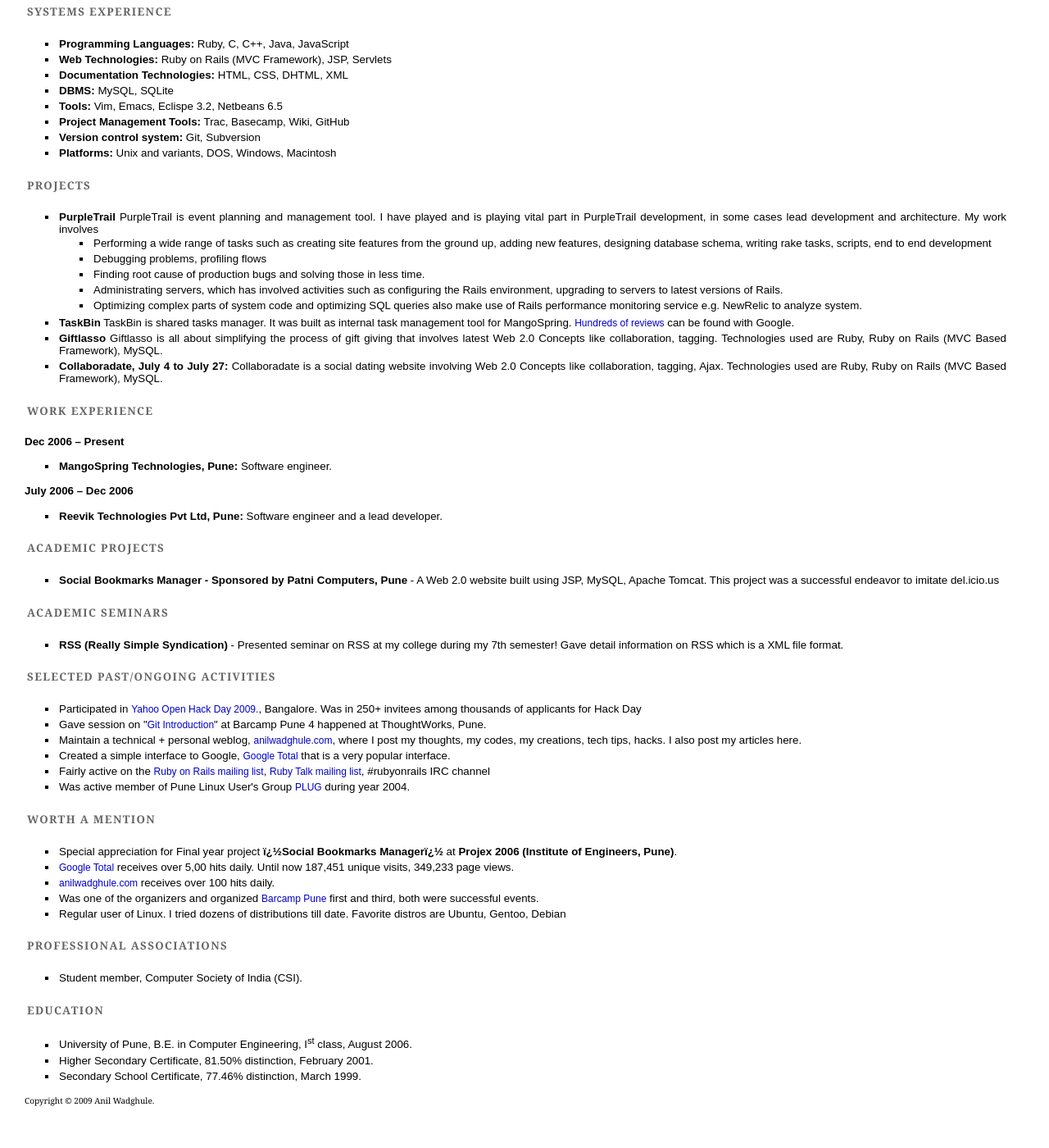
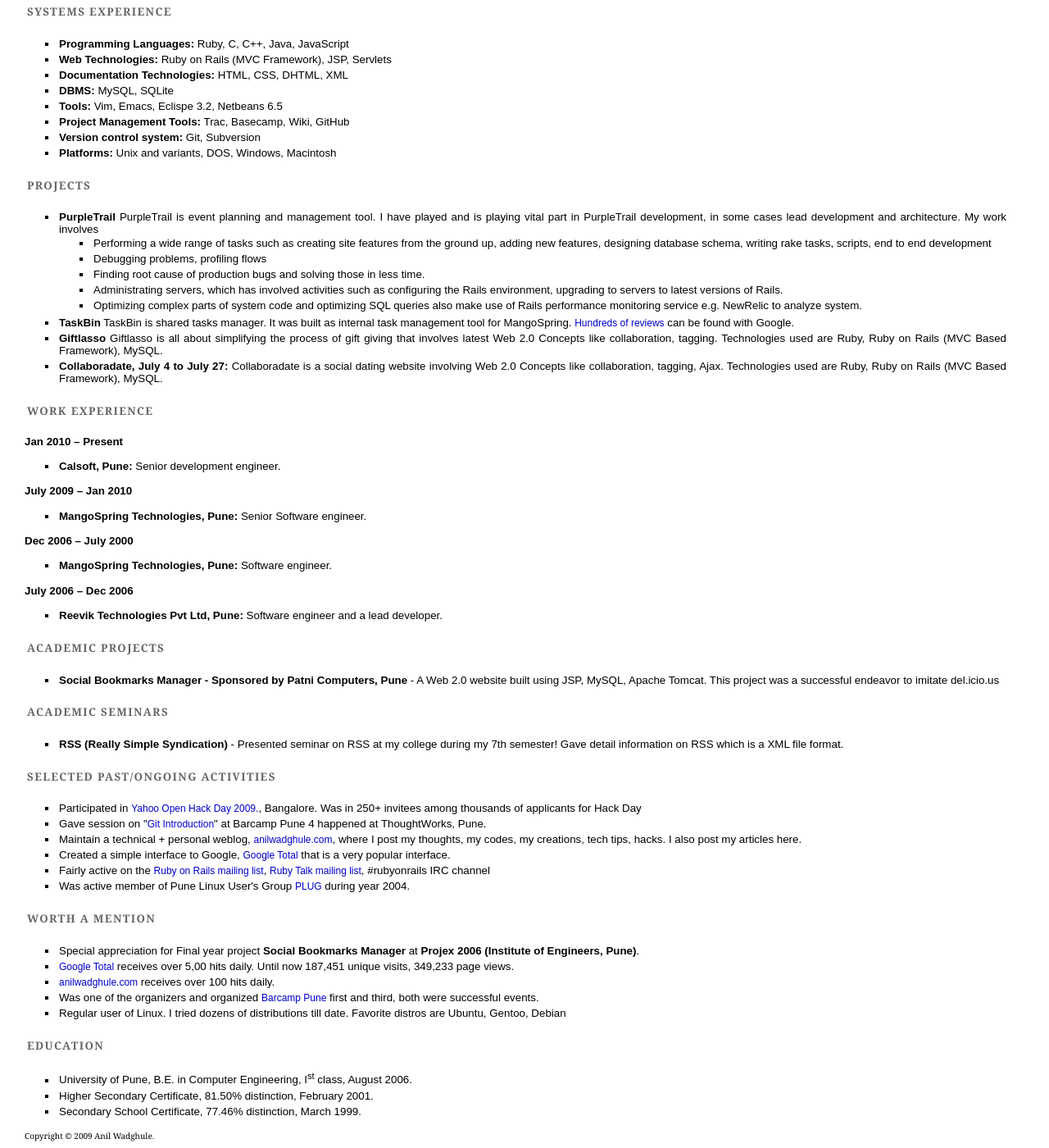
Before and after one commit to anildigital/anildigital.github.io, a Jekyll site: the page cv.html, which Jekyll copies as it is, in a window 1280 px wide and 1400 px high, scrolled down 355 px. Shown: the whole window at 82% size. Built offline with Jekyll 4.4.1, drawn with Linux system fonts in a browser that asks for light colours; Markdown is read by kramdown in place of the engine named in the settings; before the commit the page ends 1712 px from its top, so only the background shows below that.

Commit message:
Updated site

```diff
--- a/_layouts/default.html
+++ b/_layouts/default.html
@@ -30,7 +30,7 @@
 			<div class="contact">
 				<p>
 					Anil Wadghule<br />
-					works for <a href="http://mangospring.com/">MangoSpring</a><br />
+					Currently in Pune<br />
 					<a href="mailto:anil@digitalcodes.org">anil@digitalcodes.org</a>
 				</p>
 			</div>
--- a/_posts/2007-12-15-geek-night-at-thoughtworks.markdown
+++ b/_posts/2007-12-15-geek-night-at-thoughtworks.markdown
@@ -6,7 +6,7 @@
 ---
 I just came home after attending awesome Geek Night sessions at Thoughtworks Pune office.  This was my second time of attending Thoughworks Geek Night. I liked both these Geek Nights and interesting thing, it does not happen at night, but at afternooon around 2pm - 5pm.
 
-There were two sessions first was "JRuby Primar - by Aman King" and second was "RubyWars - Play a simulation game where you write code for your strategy - By Akshay Dhavle". In RubyWars session, Akshay used his own developed game Aakraman which has game engine that exploits ruby metaprogramming(I am very much interested in Ruby metaprogramming). Writing Ruby codes for playing game was great fun. The code of Aakraman is available to download and contribute to it at http://aakraman.googlecode.com. It's a pure Rails app. The first session was basically JRuby Primar, I got to know about how to use Ruby in Java and Java in Ruby.
+There were two sessions first was "JRuby Primer - by Aman King" and second was "RubyWars - Play a simulation game where you write code for your strategy - By Akshay Dhavle". In RubyWars session, Akshay used his own developed game Aakraman which has game engine that exploits ruby metaprogramming(I am very much interested in Ruby metaprogramming). Writing Ruby codes for playing game was great fun. The code of Aakraman is available to download and contribute to it at http://aakraman.googlecode.com. It's a pure Rails app. The first session was basically JRuby Primer, I got to know about how to use Ruby in Java and Java in Ruby.
 
 Apart from sessions, I also liked small discussions which I had with cool people. I happened to meet with <a href="http://www.workingwithrails.com/person/6789-anup-narkhede">Anup Narkhede</a>, Ruby on Rails developer and came to know about how he works on his projects. The fact that he is nearly of my age, works independently with Ruby on Rails and lives nearby my house <img src="http://anilwadghule.com/blog/wp-includes/js/tinymce/plugins/emotions/images/smiley-smile.gif" alt="Smile" title="Smile" border="0" />.
 I also came to know about upcoming <a href="http://barcamp.org/BarCampPune4">BarCamp Pune 4</a> event which will be held at Thoughtworks Pune office and it will be organized by Thoughworks. I definitely want to give a session this time.
--- a/cv.html
+++ b/cv.html
@@ -139,7 +139,18 @@
 
 <!-- work -->
 <h4>Work Experience</h4>
-<b>Dec 2006 &#150; Present</b>
+<b>Jan 2010 &#150; Present</b>
+<ul>
+	<li><b>Calsoft, Pune: </b>Senior development engineer.</li>
+
+</ul>
+<b>July 2009 &#150; Jan 2010</b>
+<ul>
+	<li><b>MangoSpring Technologies, Pune: </b>Senior Software engineer.</li>
+
+</ul>
+
+<b>Dec 2006 &#150; July 2000</b>
 <ul>
 	<li><b>MangoSpring Technologies, Pune:</b> Software engineer.</li>
 
@@ -183,19 +194,12 @@
 <h4>WORTH A MENTION</h4>
 
 <ul>
-    <li>Special appreciation for Final year project <b>�Social Bookmarks Manager�</b> at <b>Projex 2006 (Institute of Engineers, Pune)</b>.</li>
+    <li>Special appreciation for Final year project <b>Social Bookmarks Manager</b> at <b>Projex 2006 (Institute of Engineers, Pune)</b>.</li>
 	<li><a href="http://googletotal.digitalcodes.org/">Google Total</a> receives over 5,00 hits daily. Until now 187,451 unique visits, 349,233 page views.</li>
 	<li><a href="http://anilwadghule.com">anilwadghule.com</a> receives over 100 hits daily.</li>
 	<li>Was one of the organizers and organized <a href="http://barcamp.org/BarCampPune">Barcamp Pune</a> first and third, both were successful events.</li>
 	<li>Regular user of Linux. I tried dozens of distributions till date. Favorite distros are Ubuntu, Gentoo, Debian</li>
 
-</ul>
-
-<!-- member -->
-<h4>PROFESSIONAL ASSOCIATIONS</h4>
-
-<ul>
-	<li>Student member, Computer Society of India (CSI).</li>
 </ul>
 
 <!-- education -->
```
Also changed, not shown: about.md (+2 -2 lines), resume.md (+0 -1 lines), resume.txt (+14 -7 lines).
